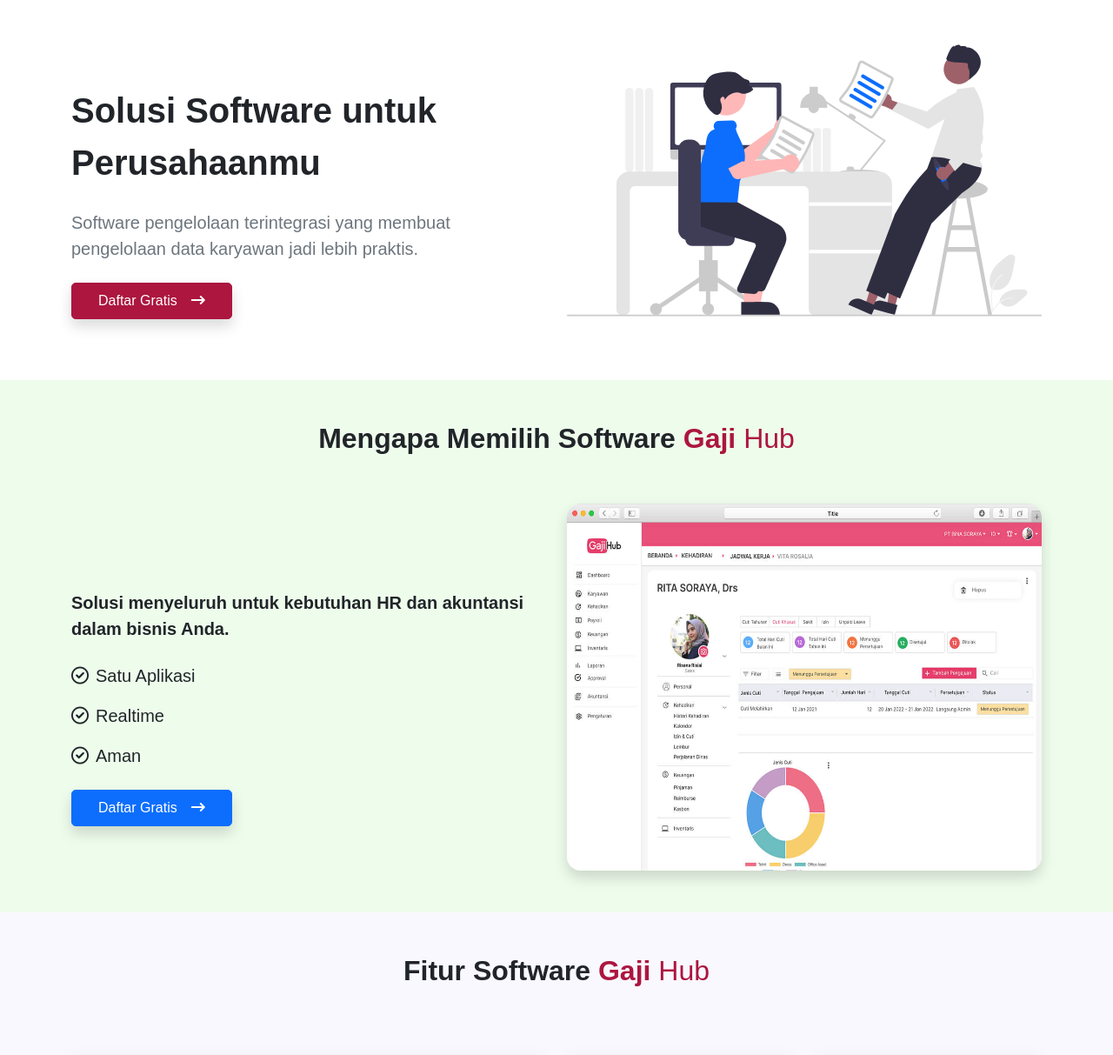
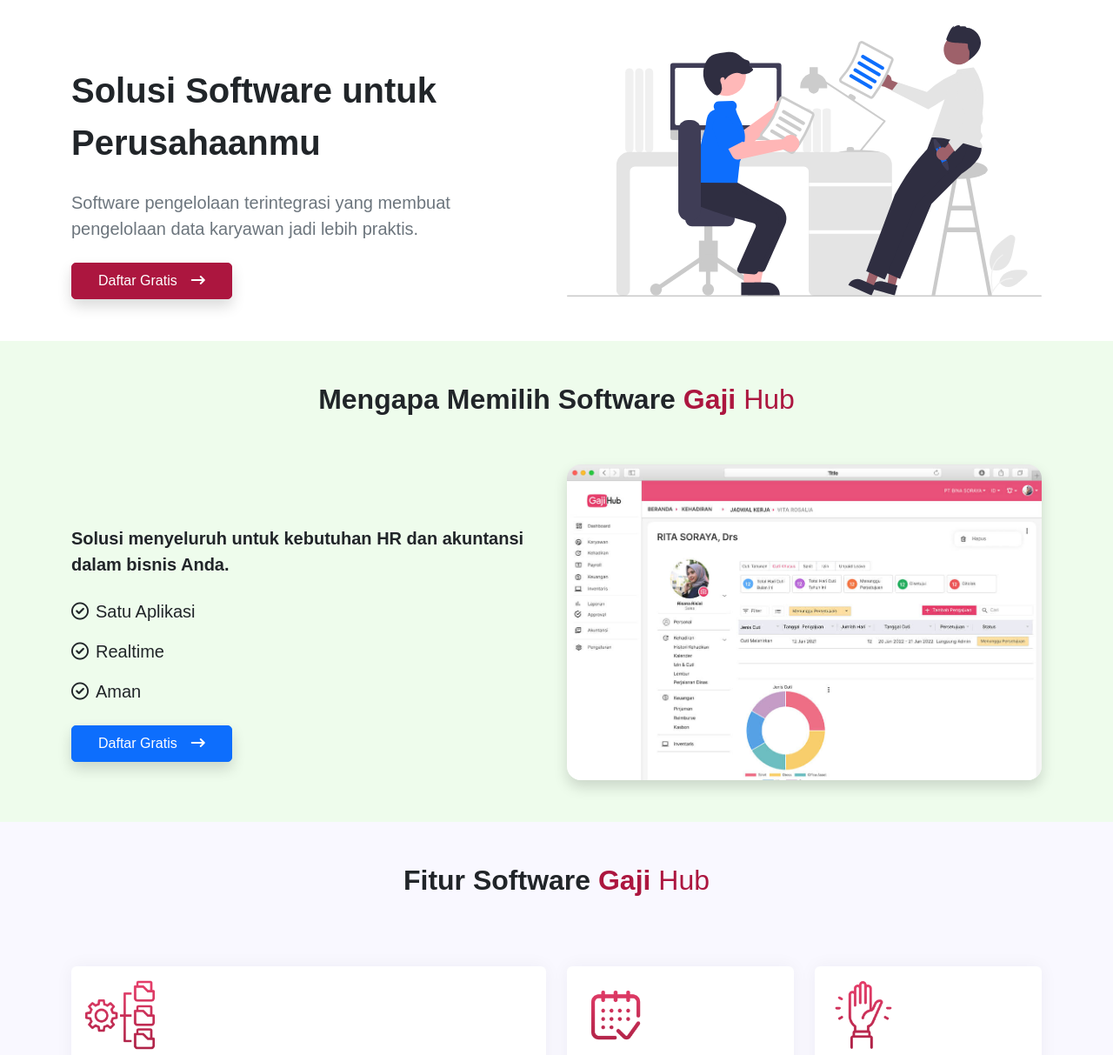
Before and after one commit to irfansyahputra/gajihub, a plain HTML site: page index.html in a window 1280 px wide. Shown: the part 80-1293 px from the top of the page at 87% size. Drawn offline with Linux system fonts and the light colour scheme; a web font is replaced by a local one.

Commit message:
First Commit

```diff
--- a/index.html
+++ b/index.html
@@ -89,7 +89,7 @@
         <div class="align-items-center d-flex row">
           <div class="col-lg-6 order-lg-2">
             <img src="images/undraw_working_re_ddwy.svg" width="636" height="363" alt="Image" title="Image"
-              class="w-100 d-block">
+              class="img-fluid d-block">
           </div>
           <div class="col-lg-6 mt-5 order-lg-1">
             <p class="fw-semibold fs-1">Solusi Software untuk Perusahaanmu </p>
@@ -120,7 +120,7 @@
         <div class="align-items-center d-flex row">
           <div class="col-lg-6 order-lg-2">
             <img loading="lazy" src="images/gajihub-screenshot-payroll.jpg" width="636" height="422" alt="Image"
-              title="Image" class="w-100 d-block rounded-4 shadow">
+              title="Image" class="img-fluid d-block rounded-4 shadow">
           </div>
           <div class="col-lg-6 mt-5 order-lg-1">
             <p class="fw-semibold fs-5">Solusi menyeluruh untuk kebutuhan HR dan akuntansi dalam bisnis Anda. </p>
```
